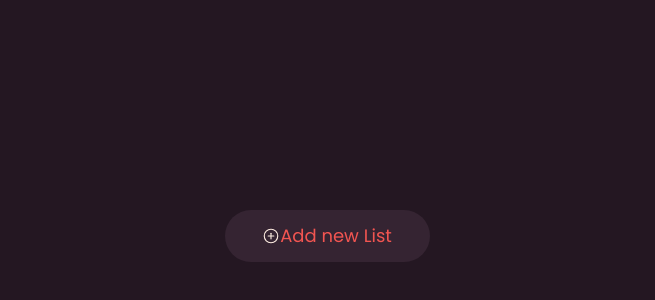
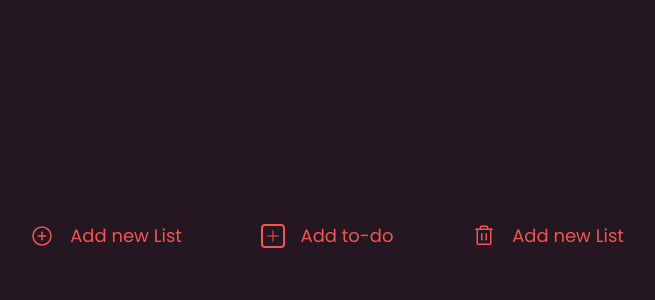
Before and after one commit to eduardamirelly/to-do-list, a React (Vite) app: page / in a window 1280 px wide. Shown: the part 164-464 px from the top of the page, without its empty margins (313-968 px from the left). Built offline with nearby package versions, Linux system fonts and the light colour scheme.

Commit message:
feat: component button, variables button: ButtonAddList, ButtonAddTodo, ButtonDeleteList

```diff
--- a/src/components/Button/Button.jsx
+++ b/src/components/Button/Button.jsx
@@ -4,7 +4,7 @@ function Button(props) {
   return (
     <div className="btn">
       { props.icon }
-      { props.text }
+      <p>{ props.text }</p>
     </div>
   )
 }
--- /dev/null
+++ b/src/components/Button/Buttons/ButtonAddList.jsx
@@ -0,0 +1,14 @@
+import React from 'react'
+
+import Button from '../Button'
+import { PlusCircle } from 'phosphor-react'
+
+function ButtonAddList() {
+  return (
+    <>
+      <Button icon={<PlusCircle size={24} weight="regular" />} text="Add new List" />
+    </>
+  )
+}
+
+export default ButtonAddList
--- /dev/null
+++ b/src/components/Button/Buttons/ButtonAddTodo.jsx
@@ -0,0 +1,14 @@
+import React from 'react'
+
+import Button from '../Button'
+import CheckPlus from '../../icons/CheckPlus'
+
+function ButtonAddTodo() {
+  return (
+    <>
+      <Button icon={<CheckPlus />} text="Add to-do" />
+    </>
+  )
+}
+
+export default ButtonAddTodo
--- /dev/null
+++ b/src/components/Button/Buttons/ButtonDeleteList.jsx
@@ -0,0 +1,14 @@
+import React from 'react'
+
+import Button from '../Button'
+import { Trash } from 'phosphor-react'
+
+function ButtonDeleteList() {
+  return (
+    <>
+      <Button icon={<Trash size={24} weight="regular" />} text="Add new List" />
+    </>
+  )
+}
+
+export default ButtonDeleteList
--- /dev/null
+++ b/src/components/_patterns.css
@@ -0,0 +1,13 @@
+/* BUTTON */
+
+.btn {
+  @apply bg-dark-900 text-primary;
+  @apply flex justify-center items-center;
+  @apply min-w-[205px] py-3 px-4 mx-2 rounded-xl;
+  @apply cursor-pointer hover:bg-dark-700 transition-colors;
+}
+
+.btn p{
+  @apply text-lg font-normal;
+  @apply ml-4;
+}
--- /dev/null
+++ b/src/components/icons/CheckPlus.jsx
@@ -0,0 +1,14 @@
+import React from 'react'
+
+function CheckPlus() {
+  return (
+    <>
+      <svg width="24" height="24" viewBox="0 0 24 24" fill="none" xmlns="http://www.w3.org/2000/svg">
+        <path d="M4 1H20C21.6569 1 23 2.34315 23 4V20C23 21.6569 21.6569 23 20 23H4C2.34315 23 1 21.6569 1 20V4C1 2.34315 2.34315 1 4 1Z" stroke="#F25551" stroke-width="2"/>
+        <path d="M17.3333 12H6.66667M12 6.66669V17.3334" stroke="#F25551" stroke-linecap="round"/>
+      </svg>
+    </>
+  )
+}
+
+export default CheckPlus
--- a/src/components/patterns.css
+++ /dev/null
@@ -1,8 +0,0 @@
-/* BUTTON */
-
-.btn {
-  @apply bg-dark-800;
-  @apply text-lg text-primary;
-  @apply flex justify-center items-center;
-  @apply min-w-[205px] py-3 px-4 rounded-xl;
-}
--- a/src/global.css
+++ b/src/global.css
@@ -1,7 +1,7 @@
 /* IMPORT FONT FROM GOOGLE FONTS */
 @import url('https://fonts.googleapis.com/css2?family=Poppins:wght@400;600&display=swap');
 
-@import url(./components/patterns.css);
+@import url(./components/_patterns.css);
 
 @tailwind base;
 @tailwind components;
@@ -9,7 +9,6 @@
 
 * {
   font-family: 'Poppins', sans-serif;
-  @apply text-second-200;
 }
 
 body {
--- a/src/pages/TodoPage.jsx
+++ b/src/pages/TodoPage.jsx
@@ -1,11 +1,14 @@
-import { PlusCircle } from 'phosphor-react'
 import React from 'react'
-import Button from '../components/Button/Button'
+import ButtonAddList from '../components/Button/Buttons/ButtonAddList'
+import ButtonAddTodo from '../components/Button/Buttons/ButtonAddTodo'
+import ButtonDeleteList from '../components/Button/Buttons/ButtonDeleteList'
 
 function TodoPage() {
   return (
     <div className="flex justify-center items-center bg-dark-900 w-full h-[100vh]">
-      <Button icon={<PlusCircle />} text="Add new List" />
+      <ButtonAddList />
+      <ButtonAddTodo />
+      <ButtonDeleteList />
     </div>
   )
 }
```
Also changed, not shown: 1 other file (tests, documents, lock files or other folders).
